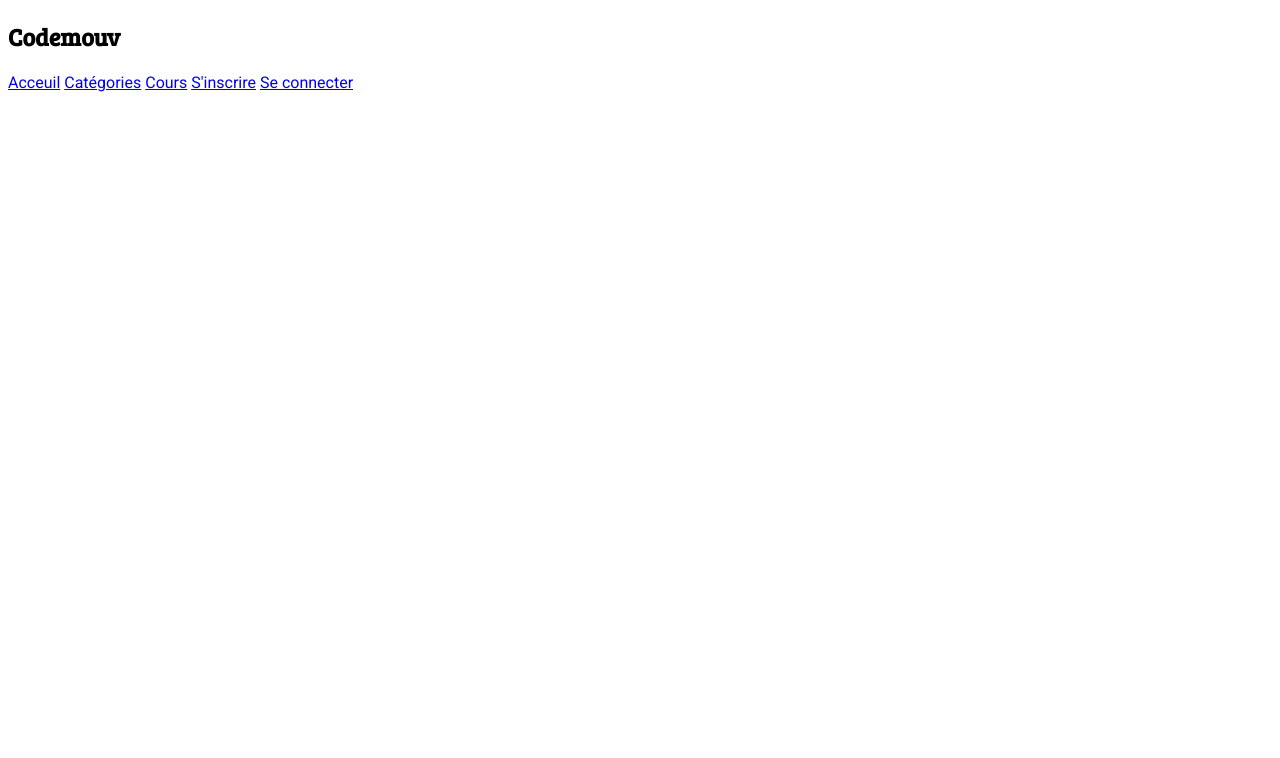
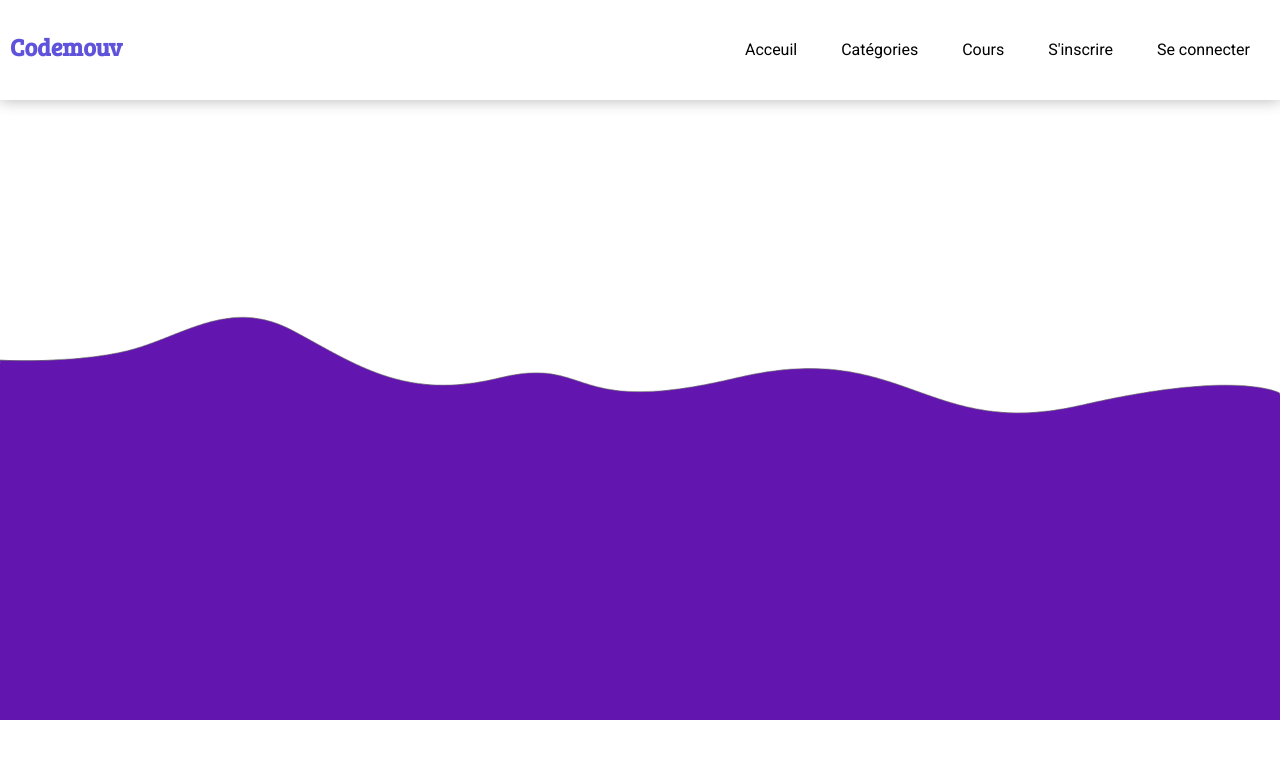
Before and after one commit to Thib4ut/Codemouv, a plain HTML site: page template/index.html in a window 1280 px wide. Drawn offline with Linux system fonts and the light colour scheme.

Commit message:
Commited at 15:50

```diff
--- a/template/index.html
+++ b/template/index.html
@@ -6,6 +6,7 @@
     <meta http-equiv="X-UA-Compatible" content="ie=edge">
     <title>Codemouv</title>
     <link rel="stylesheet" href="./src/css/defaults.css">
+    <link rel="stylesheet" href="./src/css/index.css">
 </head>
 <body>
     <!-- Composant Navigation -->
--- a/template/src/css/defaults.css
+++ b/template/src/css/defaults.css
@@ -25,6 +25,16 @@ h1, h2, h3 {
     font-family: var(--title-font);
 }
 
+body {
+    margin: 0;
+    padding: 0;
+}
+
+a {
+    text-decoration: none;
+    color: #000;
+}
+
 /* Navigation */
 
 div.nav--responsive {
--- /dev/null
+++ b/template/src/css/index.css
@@ -0,0 +1,48 @@
+/*
+
+Auteur : Thibault (Thibault.Inc)
+Fichier : index.css
+Description : Fichier de style de la page d'acceuil du site web
+Licence : Thibault.Inc (c) 2019 All rights reserved
+
+*/
+
+body {
+    background: url('../img/Web\ 1920\ –\ 1.png') no-repeat;
+    background-size: 100%;
+}
+
+/* Navigation */
+
+header.header--part {
+    width: 100%;
+    height: 100px;
+    background: #ffffff;
+    box-shadow: 0px 0px 15px rgba(0,0,0,0.3);
+    position: fixed;
+    top: 0;
+}
+
+div.logotype {
+    float: left;
+    margin-top: 10px;
+    margin-left: 10px;
+    color: var(--color-primary)
+}
+
+div.nav--no-responsive {
+    float: right;
+    margin-top: 40px;
+    margin-right: 10px;
+}
+
+nav.navigation1 a.nav-item {
+    padding: 10px 20px;
+    background: #fff;
+    border-radius: 10px;
+    transition: background 0.5s;
+}
+
+nav.navigation1 a.nav-item:hover {
+    background: #ebe9e9;
+}
```
Also changed, not shown: template/src/img/Web 1920 – 1.png (added).
